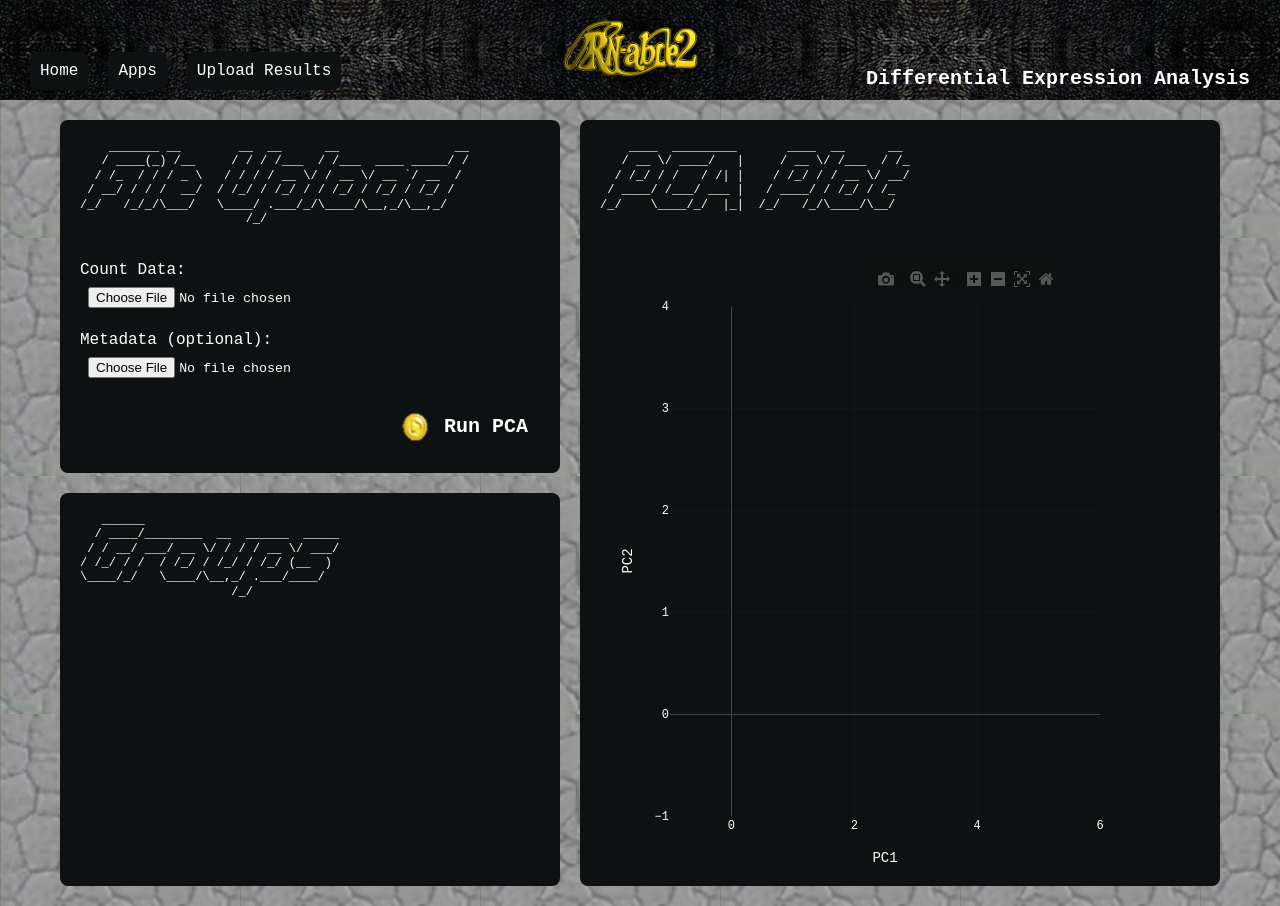
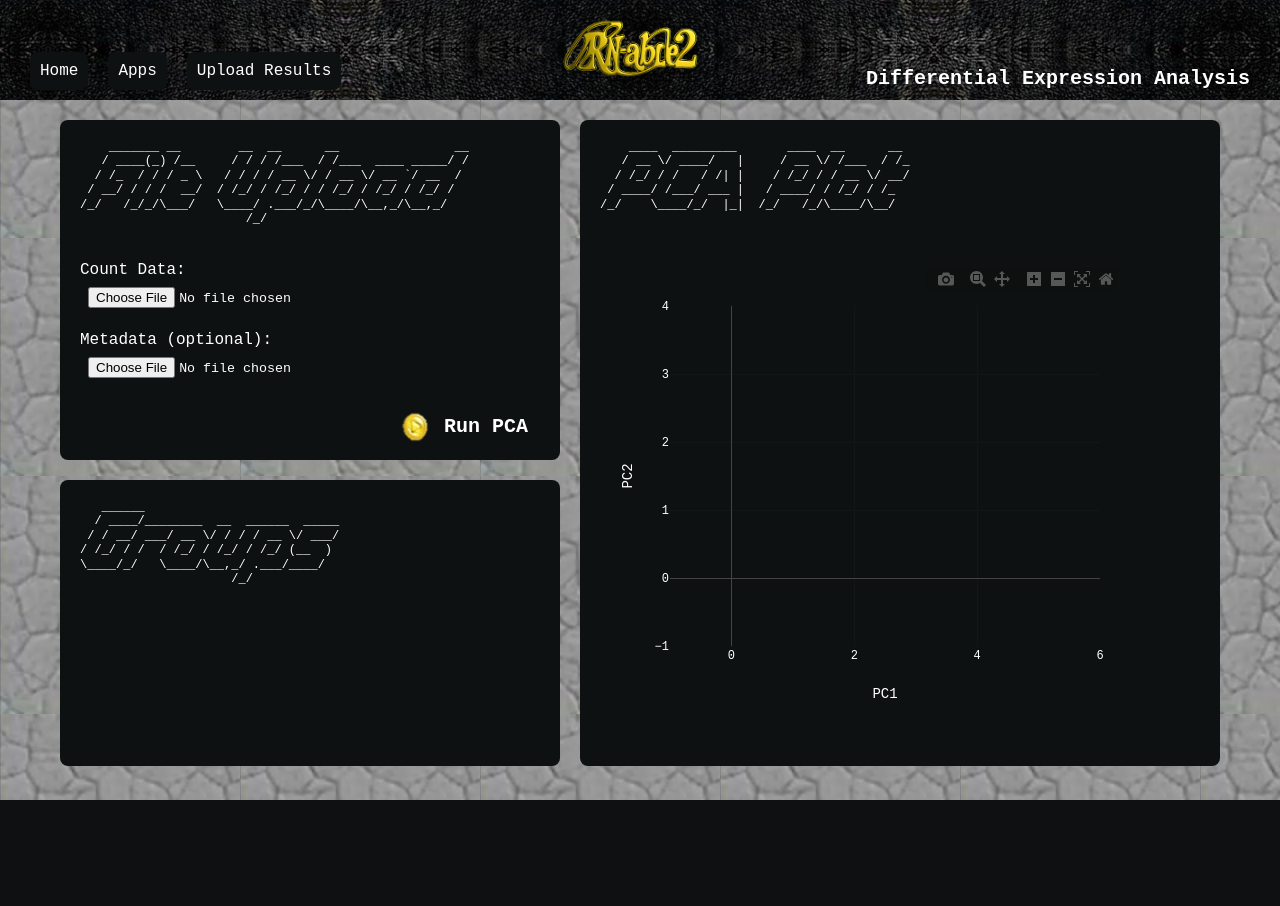
Before and after one commit to rbednarek/rn-able-2, a Django app: template rnable_2/de_analysis/templates/de_analysis/analysis.html in a window 1280 px wide. After the commit the page ends 800 px from the top, so only its background shows below. Run offline with Django 5.2, Linux system fonts and the light colour scheme; the template is opened without the code that fills it, so the values that code supplies are empty; some libraries are stand-ins or nearby versions.

Commit message:
plot formatting updates

```diff
--- a/rnable_2/de_analysis/templates/de_analysis/analysis.html
+++ b/rnable_2/de_analysis/templates/de_analysis/analysis.html
@@ -102,16 +102,28 @@ const state = {
     const layout = {
         xaxis: {title: 'PC1'},
         yaxis: {title: 'PC2'},
-        margin: {t: 40, l: 50, r: 20, b: 50},
+        width: 500,
+        height: 500,
+        margin: {t: 40, l: 50, r: 20, b: 120},
         paper_bgcolor: '#0e1111',
         plot_bgcolor: '#0e1111',
         font: {color: '#fff', family: 'Courier New, monospace'},
         hovermode: 'closest',
-        dragmode: 'select'
+        dragmode: 'select',
+        showlegend: false,
+        /*autosize: true,*/
+        /*legend: {
+            orientation: 'h',
+            x: 0,
+            y: -0.15, // Below plot
+            xanchor: 'left',
+            yanchor: 'top',
+            font: {color: '#fff'},
+        }*/
     };
 
     const config = {
-        responsive: true,
+        responsive: false,
         displaylogo:false,
         displayModeBar: true,
         modeBarButtonsToAdd: []
@@ -178,20 +190,24 @@ const state = {
     const layout = {
         xaxis: {title: `PC1 ({{ pca_data.pc1_variance|floatformat:2 }}%)`},
         yaxis: {title: `PC2 ({{ pca_data.pc2_variance|floatformat:2 }}%)`},
-        margin: {t: 40, l: 50, r: 20, b: 50},
+        width: 500,
+        height: 500,
+        margin: {t: 40, l: 50, r: 20, b: 120},
         paper_bgcolor: '#0e1111',
         plot_bgcolor: '#0e1111',
         font: {color: '#fff', family: 'Courier New, monospace'},
         hovermode: 'closest',
         dragmode: 'select',
+        /*autosize: true,*/
+        showlegend: true,
         legend: {
-        orientation: 'h',  // horizontal
+            orientation: 'h',
             x: 0,
-        y: -0.2,           // move below plot
+            y: -0.2, // Below plot
             xanchor: 'left',
             yanchor: 'top',
-        font: { color: '#fff' },
-        itemwidth: 80
+            font: {color: '#fff', size: 10},
+            tracegroupgap: 5
         }
     };
 
@@ -323,20 +339,24 @@ function updatePlotWithData(pcaData) {
     const layout = {
         xaxis: {title: `PC1 (${pcaData.pc1_variance.toFixed(2)}%)`},
         yaxis: {title: `PC2 (${pcaData.pc2_variance.toFixed(2)}%)`},
-        margin: {t: 40, l: 50, r: 20, b: 50},
+        width: 500,
+        height: 500,
+        margin: {t: 40, l: 50, r: 20, b: 120},
         paper_bgcolor: '#0e1111',
         plot_bgcolor: '#0e1111',
         font: {color: '#fff', family: 'Courier New, monospace'},
         hovermode: 'closest',
         dragmode: 'select',
+        /*autosize: true,*/
+        showlegend: true,
         legend: {
-        orientation: 'h',  // horizontal
+            orientation: 'h',
             x: 0,
-        y: -0.2,           // move below plot
+            y: -0.2,
             xanchor: 'left',
             yanchor: 'top',
-        font: { color: '#fff' },
-        itemwidth: 80
+            font: {color: '#fff', size: 10},
+            tracegroupgap: 5
         }
     };
 
@@ -364,13 +384,13 @@ function updateLoadingContainer(sessionId, sampleCount, geneCount, countFileName
 
     const dateTime = new Date().toLocaleString();
     uploadContainer.innerHTML = `
-        <div class="ascii-title-small">
+        <pre class="ascii-title-small">
     ____                  ____
-   / __ \___  _______  __/ / /______
-  / /_/ / _ \/ ___/ / / / / __/ ___/
+   / __ \\___  _______  __/ / /______
+  / /_/ / _ \\/ ___/ / / / / __/ ___/
  / _, _/  __(__  ) /_/ / / /_(__  )
-/_/ |_|\___/____/\__,_/_/\__/____/
-        </div>
+/_/ |_|\\___/____/\\__,_/_/\\__/____/
+        </pre>
 
         <div style="color: white;">
             <p><strong>Session:</strong> ${sessionId}</p>
--- a/rnable_2/static/css/main.css
+++ b/rnable_2/static/css/main.css
@@ -437,6 +437,7 @@ body {
     border-radius: 8px;
     color: white;
     font-family: 'Courier New', Courier, monospace;
+    height: 340px;
 
 }
 
@@ -457,12 +458,19 @@ body {
     grid-column: 2;
     grid-row: 1 / 3; /* spans both rows of left column */
     background-color: #0e1111;
-    padding: 20px 40px 40px 20px;
+    padding: 20px /*40px 40px 20px*/;
     border-radius: 8px;
     display: flex;
     flex-direction: column;
     /*overflow: hidden;*/
-    min-height: 600px;
+    /*min-height: 600px;*/
+    align-items: flex-start;
+}
+
+.plot-wrapper {
+    width: 100%;
+    display: flex;
+    flex-direction: column;
 }
 
 
```
Lines whose indentation alone changed are shown as unchanged.
